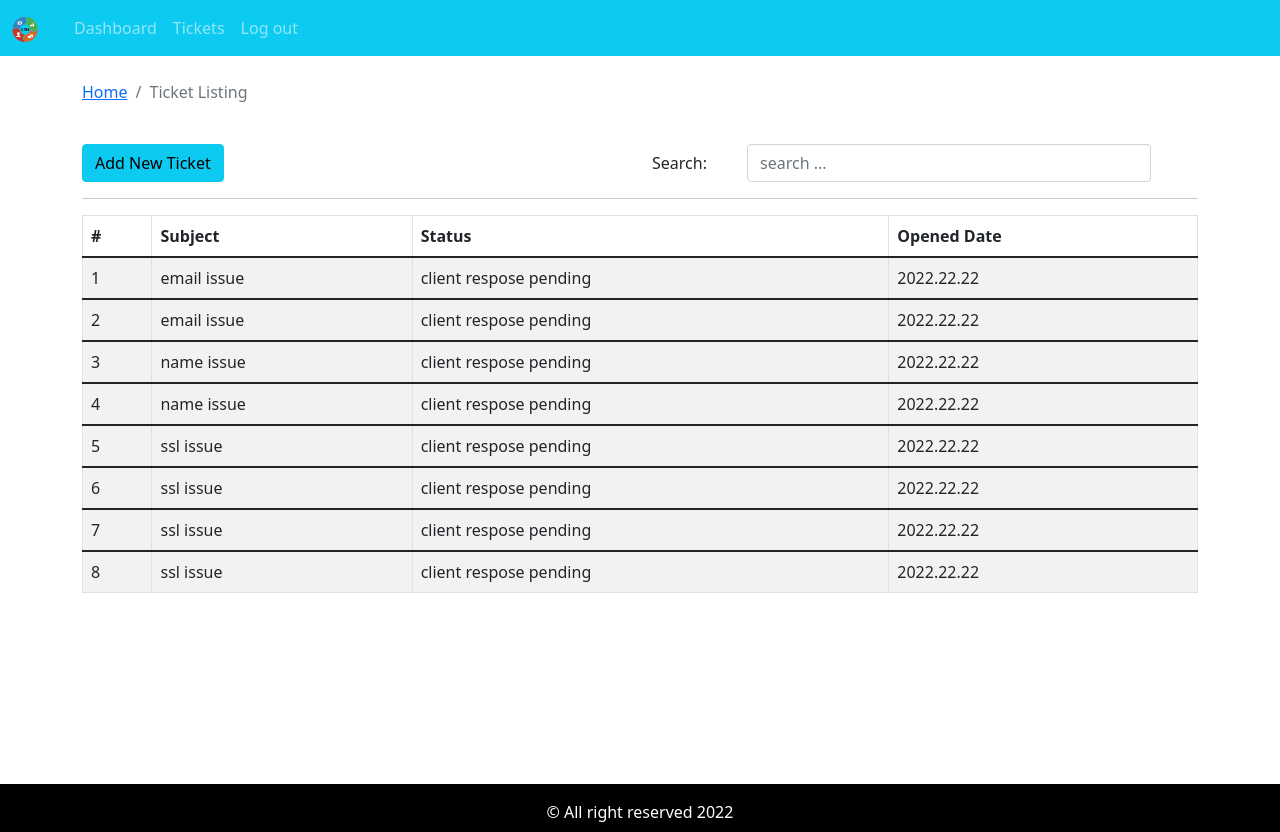
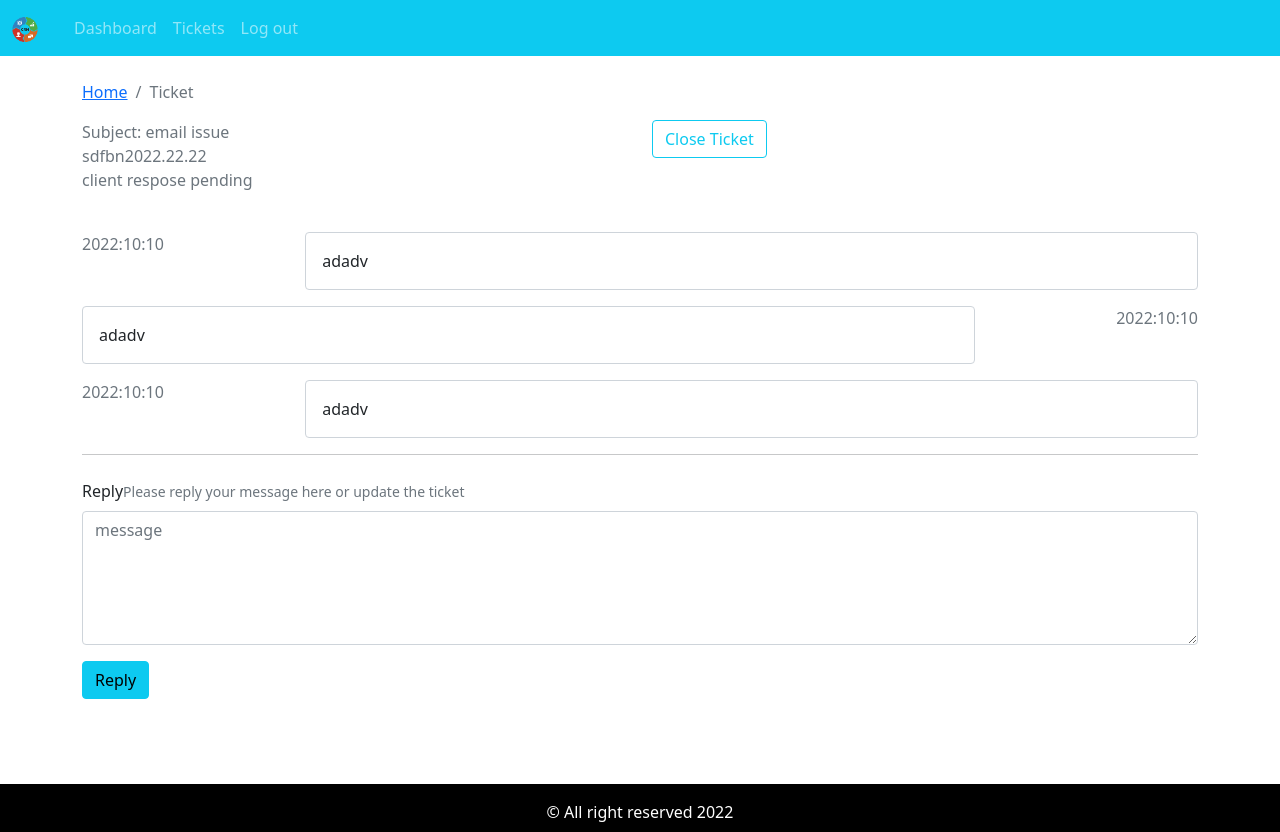
Before and after one commit to Mahammadhajiyev1/crm-frontend, a React (Create React App) app: page /ticket/1 in a window 1280 px wide. Built offline with nearby package versions, Linux system fonts and the light colour scheme.

Commit message:
ticket landing page added

```diff
--- a/src/App.js
+++ b/src/App.js
@@ -4,6 +4,7 @@ import { Dashboard } from "./pages/dashboard/Dashboard.page";
 import { Entry } from "./pages/entry/Entry.page";
 import { AddTicket } from "./pages/new-ticket/AddTicket.page";
 import { TicketLists } from "./pages/ticket-listing/TicketLists.page";
+import { Ticket } from "./pages/ticket/Ticket.page";
 
 function App() {
   return (
@@ -12,7 +13,8 @@ function App() {
       <DefaultLayout>
         {/* <Dashboard /> */}
         {/* <AddTicket /> */}
-        <TicketLists />
+        {/* <TicketLists /> */}
+        <Ticket />
       </DefaultLayout>
     </div>
   );
--- a/src/assets/data/dummy-ticket.json
+++ b/src/assets/data/dummy-ticket.json
@@ -3,7 +3,24 @@
     "id": "1",
     "subject": "email issue",
     "status": "client respose pending",
-    "addedData": "2022.22.22"
+    "addedData": "2022.22.22",
+    "history": [
+      {
+        "date": "2022:10:10",
+        "message": "adadv",
+        "messageBy": "client"
+      },
+      {
+        "date": "2022:10:10",
+        "message": "adadv",
+        "messageBy": "operator"
+      },
+      {
+        "date": "2022:10:10",
+        "message": "adadv",
+        "messageBy": "client"
+      }
+    ]
   },
   {
     "id": "2",
--- /dev/null
+++ b/src/component/message-history/MessageHistory.comp.js
@@ -0,0 +1,20 @@
+import React from "react";
+import PropType from "prop-types";
+import "./MessageHistory.style.css";
+
+export const MessageHistory = ({ message }) => {
+  if (!message) return null;
+  return message.map((row, i) => (
+    <div key={i} className='message-history mt-3'>
+      <div className='send font-weight-bold text-secondary'>
+        <div className='sender'>{row.sender}</div>
+        <div className='date'>{row.date}</div>
+      </div>
+      <div className='message'>{row.message}</div>
+    </div>
+  ));
+};
+
+MessageHistory.prototype = {
+  message: PropType.array.isRequired,
+};
--- /dev/null
+++ b/src/component/message-history/MessageHistory.style.css
@@ -0,0 +1,18 @@
+.message-history {
+  display: flex;
+  flex-direction: row;
+  justify-content: space-between;
+}
+
+.message-history:nth-child(even) {
+  display: flex;
+  flex-direction: row-reverse;
+  justify-content: space-between;
+}
+
+.message {
+  padding: 1rem;
+  width: 80%;
+  border: 1px solid #ced4da;
+  border-radius: 0.25rem;
+}
--- a/src/component/ticket-table/TicketTable.comp.js
+++ b/src/component/ticket-table/TicketTable.comp.js
@@ -4,7 +4,7 @@ import { Table } from "react-bootstrap";
 import PropsTypes from "prop-types";
 
 export const TicketTable = ({ tickets }) => {
-  // if (tickets.length)
+  if (!tickets.length) return null;
   return (
     <Table striped bordered hover>
       <thead>
--- /dev/null
+++ b/src/component/update-ticket/UpdateTicket.comp.js
@@ -0,0 +1,31 @@
+import React from "react";
+import { Form, Button } from "react-bootstrap";
+import PropType from "prop-types";
+
+export const UpdateTicket = ({ message, handleOnChange, handleOnSubmit }) => {
+  return (
+    <Form onSubmit={handleOnSubmit}>
+      <Form.Label>Reply</Form.Label>
+      <Form.Text>Please reply your message here or update the ticket</Form.Text>
+      <Form.Control
+        as='textarea'
+        value={message}
+        placeholder='message'
+        onChange={handleOnChange}
+        rows={5}
+        name='detail'
+      />
+      <div className='text-right mt-3 mb-3'>
+        <Button variant='info' type='submit'>
+          Reply
+        </Button>
+      </div>
+    </Form>
+  );
+};
+
+UpdateTicket.prototype = {
+  message: PropType.string.isRequired,
+  handleOnChange: PropType.func.isRequired,
+  handleOnSubmit: PropType.func.isRequired,
+};
--- /dev/null
+++ b/src/pages/ticket/Ticket.page.js
@@ -0,0 +1,56 @@
+import React, { useState, useEffect } from "react";
+import { Container, Row, Col, Button } from "react-bootstrap";
+import { BreadCrumb } from "../../component/breadcrumb/BreadCrumb.comp";
+import tickets from "../../assets/data/dummy-ticket.json";
+import { MessageHistory } from "../../component/message-history/MessageHistory.comp";
+import { UpdateTicket } from "../../component/update-ticket/UpdateTicket.comp";
+
+const ticket = tickets[0];
+
+export const Ticket = () => {
+  const [message, setMessage] = useState("");
+  useEffect(() => {}, [message]);
+
+  const handleOnChange = (e) => {
+    setMessage(e.target.value);
+  };
+
+  const handleOnSubmit = (e) => {
+    e.preventDefault();
+    alert("sumbited");
+  };
+  return (
+    <Container>
+      <Row>
+        <Col>
+          <BreadCrumb page='Ticket' />
+        </Col>
+      </Row>
+      <Row>
+        <Col className='text-weight-bolder text-secondary'>
+          <div className='subject'>Subject: {ticket.subject}</div>
+          <div className='date'>sdfbn{ticket.addedData}</div>
+          <div className='status '> {ticket.status}</div>
+        </Col>
+        <Col className='text-right'>
+          <Button variant='outline-info'>Close Ticket</Button>
+        </Col>
+      </Row>
+      <Row className='mt-4'>
+        <Col>
+          <MessageHistory message={ticket.history} />
+        </Col>
+      </Row>
+      <hr />
+      <Row className='mt-4'>
+        <Col>
+          <UpdateTicket
+            message={message}
+            handleOnChange={handleOnChange}
+            handleOnSubmit={handleOnSubmit}
+          />
+        </Col>
+      </Row>
+    </Container>
+  );
+};
```
